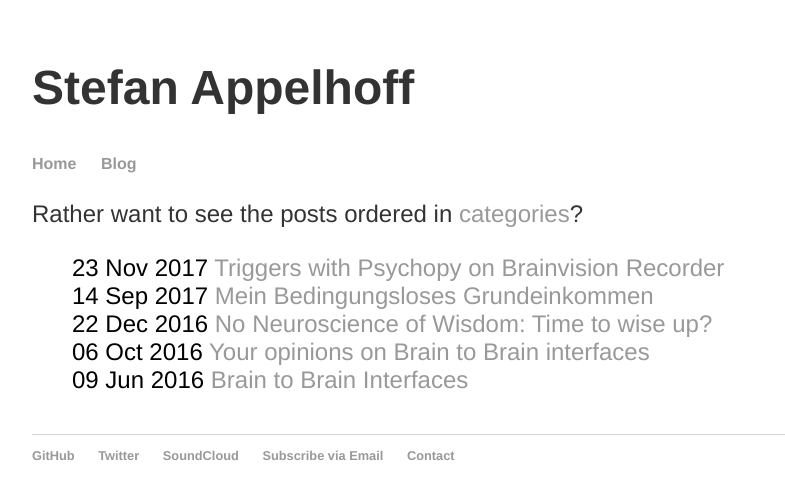
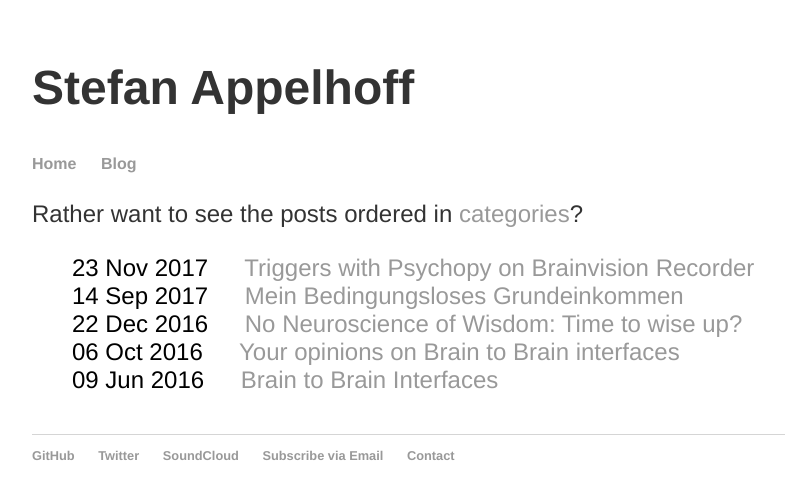
Before and after one commit to sappelhoff/sappelhoff.github.io, a Jekyll site: the page built from blog-list/index.html, in a window 1280 px wide. Shown: the top 499 px of the page, without its empty margins (160-945 px from the left). Built offline with Jekyll 4.4.1, drawn with Linux system fonts in a browser that asks for light colours.

Commit message:
try to clean up blog listing

```diff
--- a/blog-list/index.html
+++ b/blog-list/index.html
@@ -11,7 +11,7 @@ title: Stefan Appelhoff's Blog
 
 <ul class="posts">
   {% for post in site.posts %}
-    <li><span>{{ post.date | date_to_string }}</span>
+    <li><span class="timelist">{{ post.date | date_to_string }}</span>
 		<a href="{{ post.url }}" title="{{ post.title }}">
 			{{ post.title }}
 		</a>
--- a/css/main.css
+++ b/css/main.css
@@ -52,6 +52,10 @@ p.license{
     margin-bottom: 20px;
 }
 
+span.timelist {
+    padding-right: 30px;
+}
+
 footer {
     border-top: 1px solid #d5d5d5;
     font-size: .8em;
```
